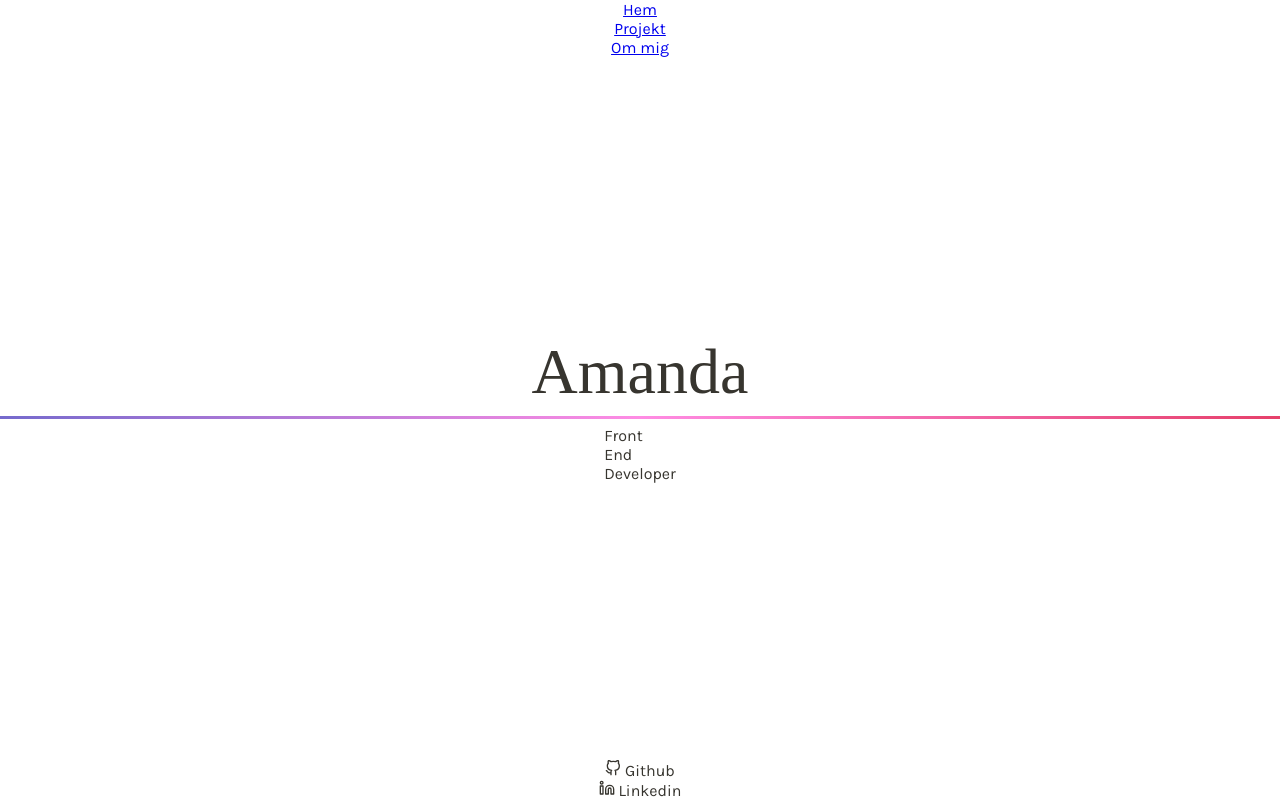
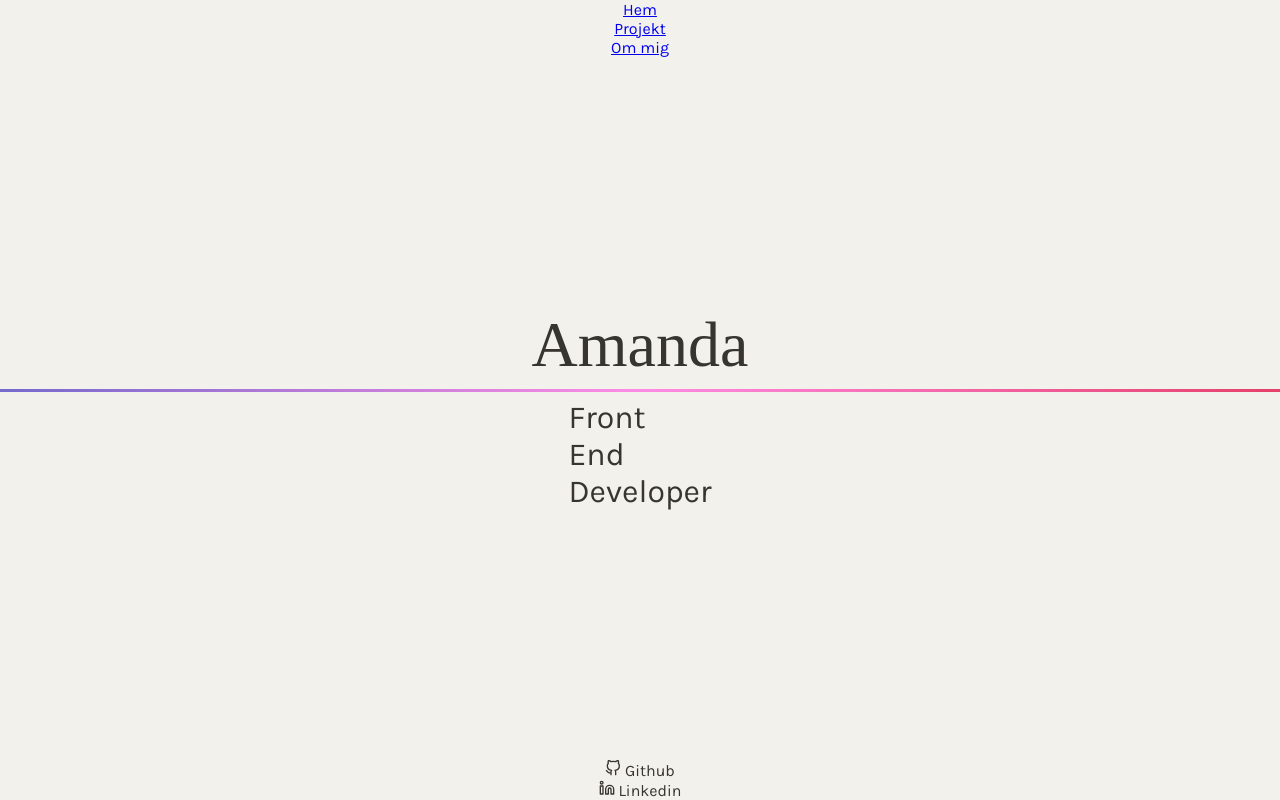
Before and after one commit to AmaTib/myPortfolio, a React (Vite) app: page / in a window 1280 px wide. Built offline with nearby package versions, Linux system fonts and the light colour scheme; a web font is replaced by a local one.

Commit message:
Animation for homepage

```diff
--- a/src/index.css
+++ b/src/index.css
@@ -30,6 +30,10 @@
 
 }
 
+body{
+  background-color: var(--background);
+}
+
 
 #root {
   max-width: 1280px;
--- a/src/styles/Homepage.css
+++ b/src/styles/Homepage.css
@@ -1,3 +1,20 @@
+@keyframes titleAppear {
+    0% {
+      opacity: 10%;
+      transform: translateX(200px);
+    }
+
+    100% {
+      opacity: 1;
+      transform: translateX(0);
+    }
+  }
+
+
+.mainContent{
+    overflow: hidden;
+
+}
 
 .nameContainer{
     border: 3px solid;
@@ -7,9 +24,11 @@
     border-right: 0;
     border-top: 0;
     padding-bottom: 7px;
+
 }
 
 h1{
+    animation: titleAppear 0.8s ease 0s 1 normal;
    font-size: 4rem;
    font-family: var(--heading-font);
    font-weight: 400;
@@ -20,4 +39,20 @@ h1{
     width: fit-content;
     margin: 0 auto;
     text-align: left;
+
 }
+
+.textContainer p{
+    font-size: 2rem;
+
+}
+
+.textContainer p:first-child{
+    animation: titleAppear 1.2s ease 0s 1 normal forwards;
+}
+.textContainer p:nth-child(2){
+    animation: titleAppear 1.4s ease 0s 1 normal forwards;
+}
+.textContainer p:nth-child(3){
+    animation: titleAppear 1.6s ease 0s 1 normal forwards;
+}
```
